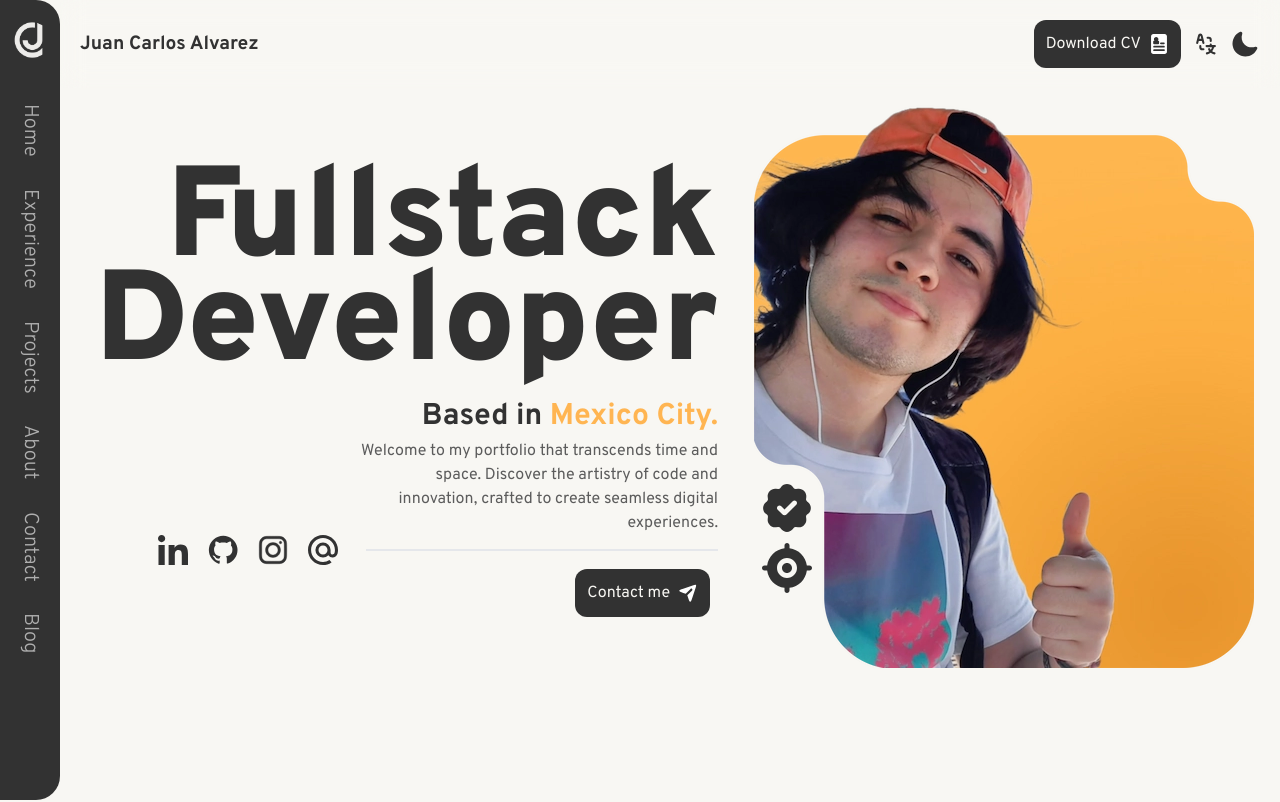
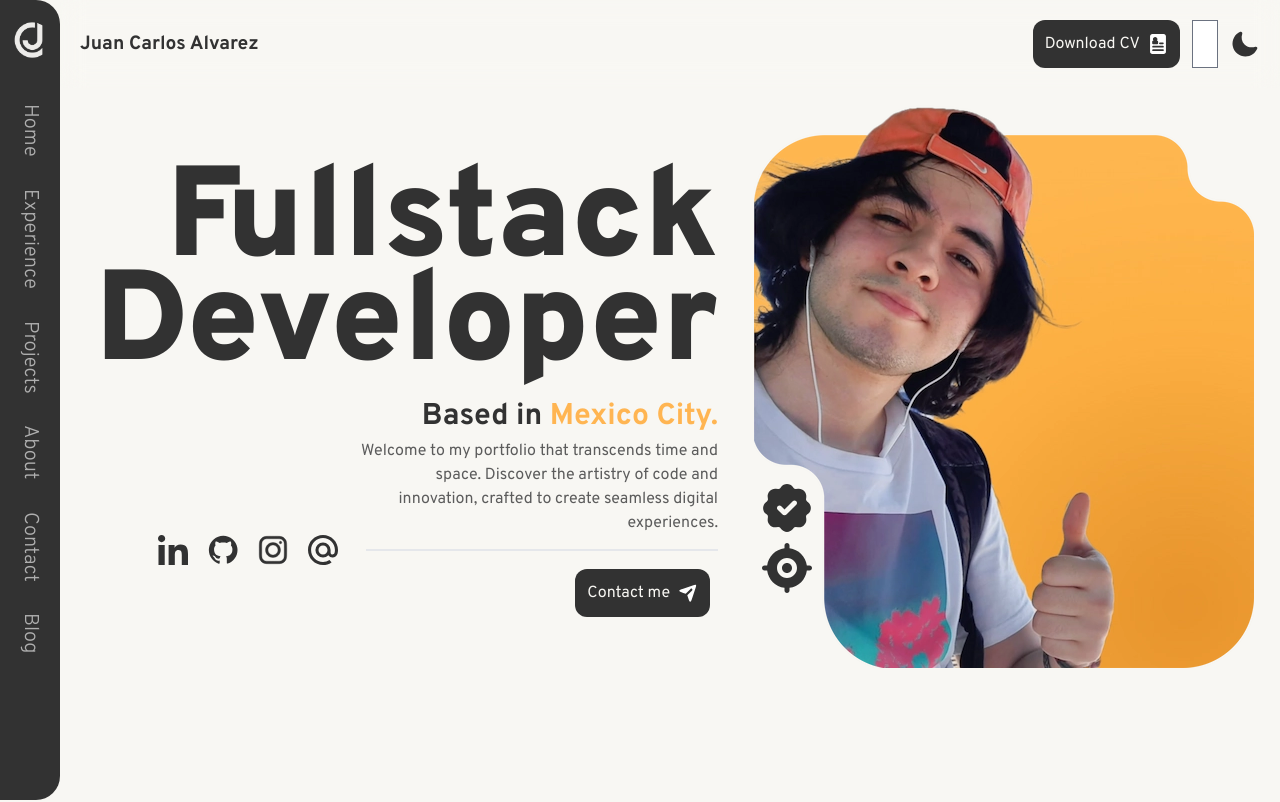
Before and after one commit to AlvarezMar/Portfolio-V2, a React (Vite) app: page / in a window 1280 px wide. Shown: the top 802 px of the page. Built offline with nearby package versions, Linux system fonts and the light colour scheme.

Commit message:
fix(views): fix copy to clipboard tooltip

```diff
--- a/src/components/Topbar.tsx
+++ b/src/components/Topbar.tsx
@@ -55,7 +55,7 @@ function Topbar(){
                     <img src={cv} alt="Curriculum vitae icon to open Juan Carlos's resume" className="w-[18px] lg:w-[20px]"/>
                 </a>
 
-                <Language onClick={changeLanguage} className="w-[25px]" data-tooltip-id="translate"/>
+                <Language onClick={changeLanguage} type="text" className="w-[25px]" data-tooltip-id="translate"/>
 
                 <img onClick={toggleTheme} src={darkMode ? light : dark} alt="Theme icon to change between themes" className="cursor-pointer w-[25px] lg:w-[30px]" data-tooltip-id="darkMode"/>
 
--- a/src/views/Contact.tsx
+++ b/src/views/Contact.tsx
@@ -13,7 +13,7 @@ function Contact(){
 
     const copyToClipboard = () => {
         navigator.clipboard.writeText("alvarez.majuan@hotmail.com")
-        setCopiedToClipboard(t('contact.copied_tooltip'))
+        setCopiedToClipboard(t('contact.copiedTooltip'))
     }
 
     return (
```
